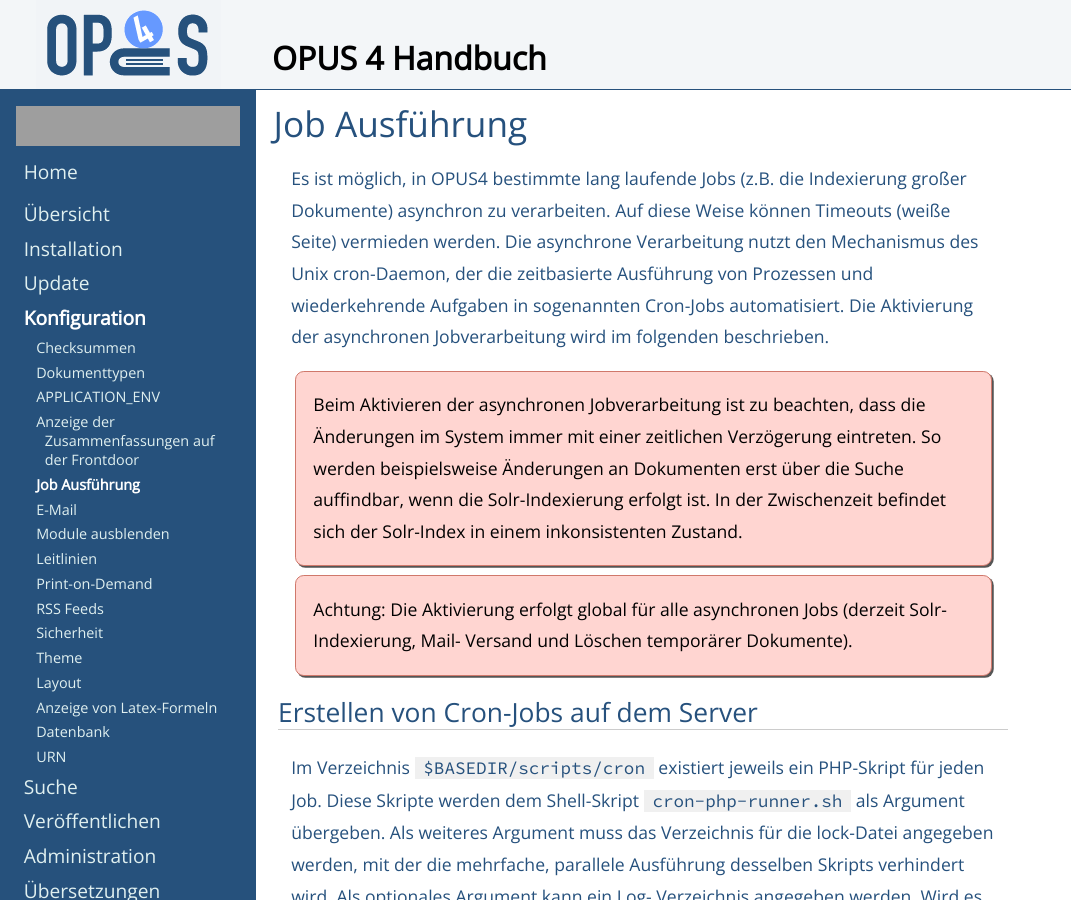
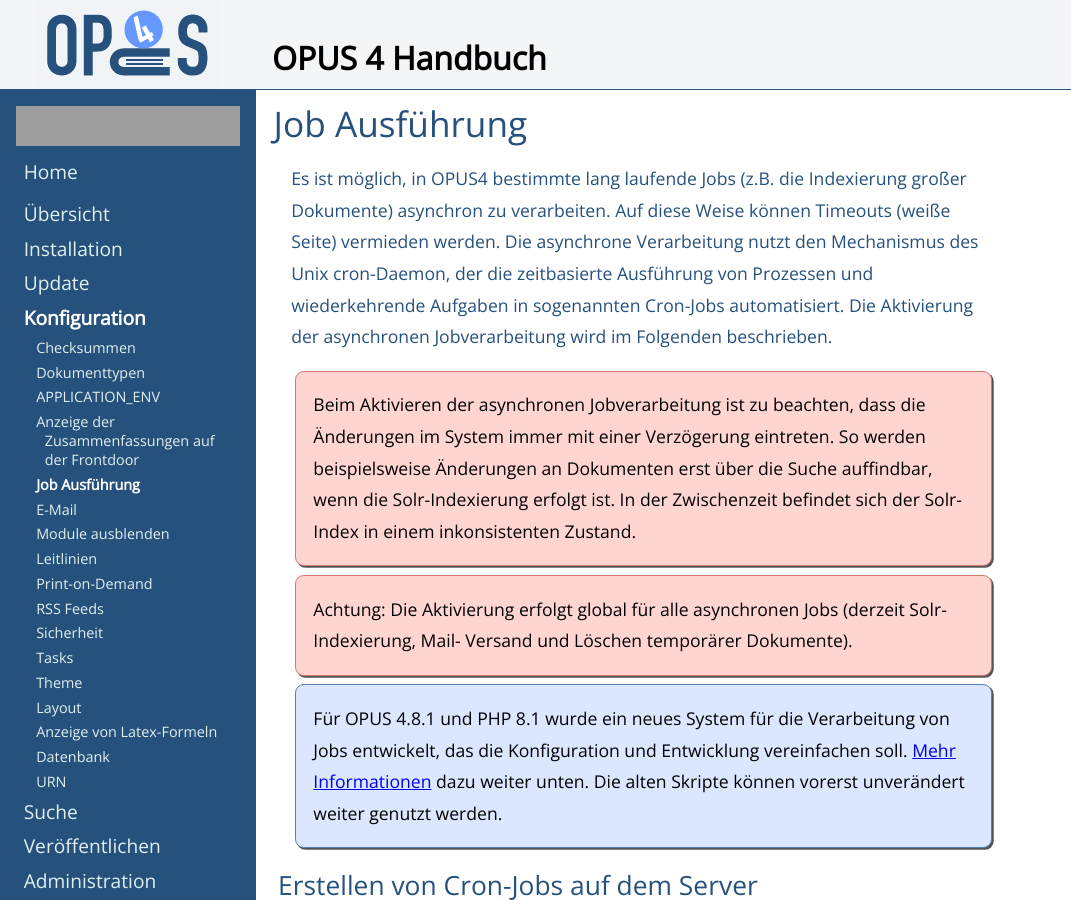
Before and after one commit to OPUS4/userdoc, a Jekyll site: the page built from config/jobs.md, in a window 1280 px wide and 900 px high, cut to the strip 0-900 px from the top of the window. Shown: the whole strip, without its empty margins (0-1071 px from the left). Built offline with Jekyll 4.4.1, drawn with Linux system fonts in a browser that asks for light colours; grey boxes are pictures that could not be loaded.

Commit message:
#118 Document background processing with Crunz (#129)
* #118 Initial entry for using Crunz

* #118 Setup and basic config for Crunz

* #118 Task config and debugging

* #118 Test-Mode

```diff
--- a/config/jobs.md
+++ b/config/jobs.md
@@ -8,11 +8,11 @@ Es ist möglich, in OPUS4 bestimmte lang laufende Jobs (z.B. die Indexierung gro
 asynchron zu verarbeiten. Auf diese Weise können Timeouts (weiße Seite) vermieden werden. Die
 asynchrone Verarbeitung nutzt den Mechanismus des Unix cron-Daemon, der die zeitbasierte
 Ausführung von Prozessen und wiederkehrende Aufgaben in sogenannten Cron-Jobs automatisiert.
-Die Aktivierung der asynchronen Jobverarbeitung wird im folgenden beschrieben.
+Die Aktivierung der asynchronen Jobverarbeitung wird im Folgenden beschrieben.
 
 <p class="warning">
 Beim Aktivieren der asynchronen Jobverarbeitung ist zu beachten, dass die Änderungen im
-System immer mit einer zeitlichen Verzögerung eintreten. So werden beispielsweise Änderungen
+System immer mit einer Verzögerung eintreten. So werden beispielsweise Änderungen
 an Dokumenten erst über die Suche auffindbar, wenn die Solr-Indexierung erfolgt ist. In der
 Zwischenzeit befindet sich der Solr-Index in einem inkonsistenten Zustand.
 </p>
@@ -20,6 +20,12 @@ Zwischenzeit befindet sich der Solr-Index in einem inkonsistenten Zustand.
 <p class="warning">
 Achtung: Die Aktivierung erfolgt global für alle asynchronen Jobs (derzeit Solr-Indexierung, Mail-
 Versand und Löschen temporärer Dokumente).
+</p>
+
+<p class="info" markdown="1">
+Für OPUS 4.8.1 und PHP 8.1 wurde ein neues System für die Verarbeitung von Jobs entwickelt, das
+die Konfiguration und Entwicklung vereinfachen soll. [Mehr Informationen](#neue-jobverarbeitung-mit-crunz)
+dazu weiter unten. Die alten Skripte können vorerst unverändert weiter genutzt werden.
 </p>
 
 ## Erstellen von Cron-Jobs auf dem Server
```
Also changed, not shown: config/tasks.md (added, +123 -0 lines).
